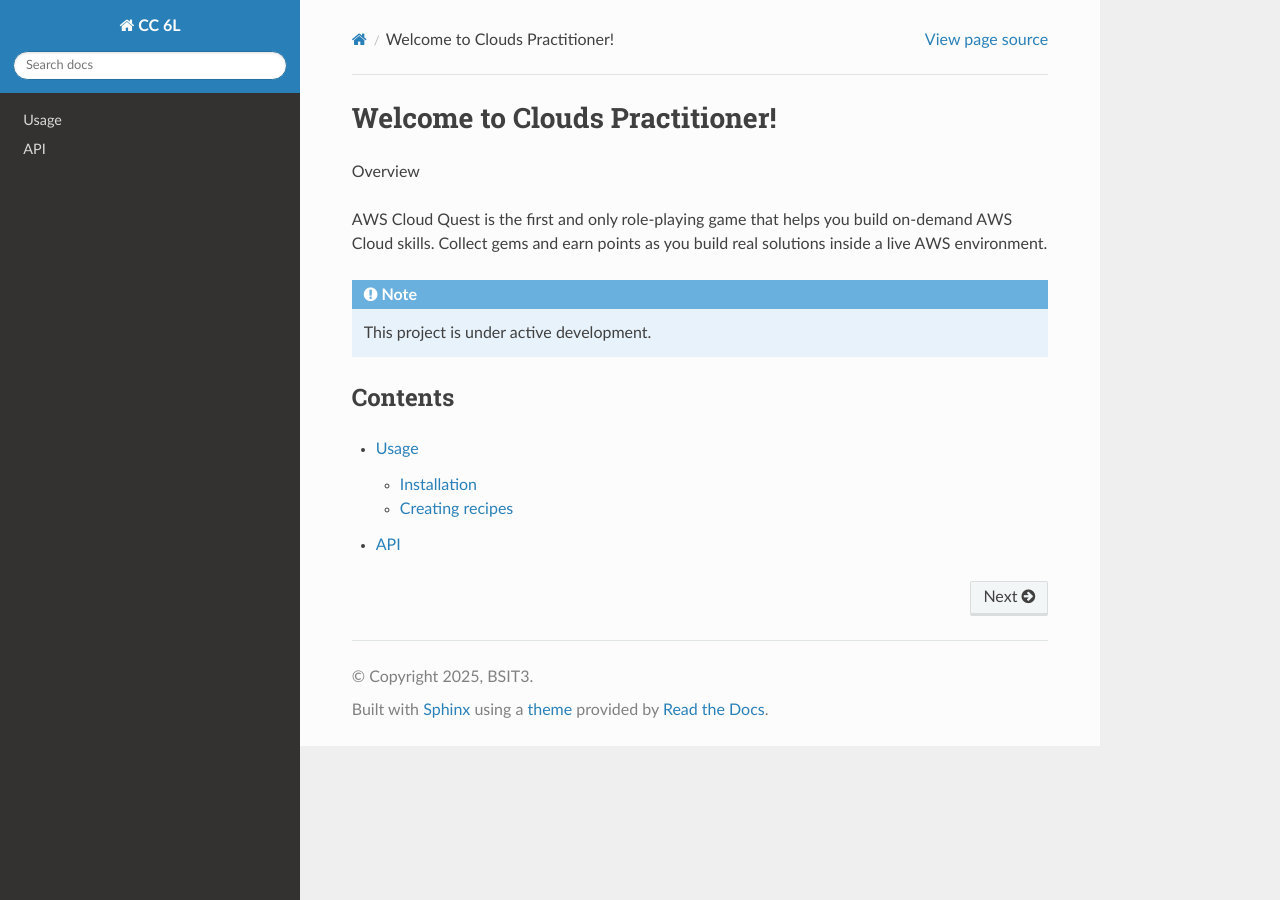
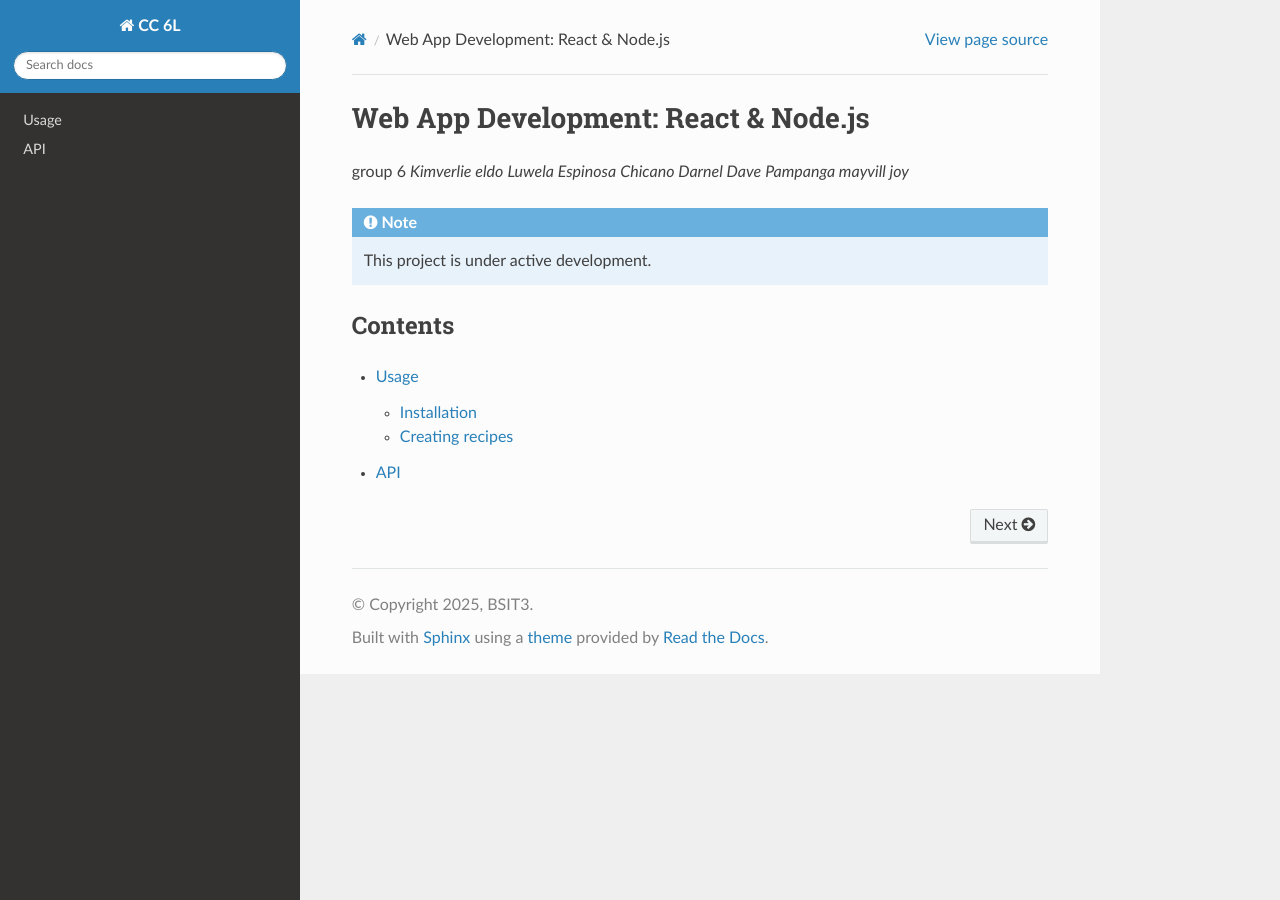
Before and after one commit to kimkimeldo/aws-clouds-pratitioner, a Sphinx documentation site: the page built from docs/source/index.rst, in a window 1280 px wide. Built offline with Sphinx 7.4.7 and the Read the Docs theme 3.1.0, drawn with Linux system fonts in a browser that asks for light colours.

Commit message:
Update index.rst

```diff
--- a/docs/source/index.rst
+++ b/docs/source/index.rst
@@ -1,11 +1,12 @@
-Welcome to Clouds Practitioner!
+Web App Development: React & Node.js
 ===================================
 
-Overview
+group 6
+*Kimverlie eldo*
+*Luwela Espinosa*
+*Chicano Darnel Dave*
+*Pampanga mayvill joy*
 
-
-AWS Cloud Quest is the first and only role-playing game that helps you build on-demand AWS Cloud skills.
-Collect gems and earn points as you build real solutions inside a live AWS environment.
 
 
 .. note::
```
